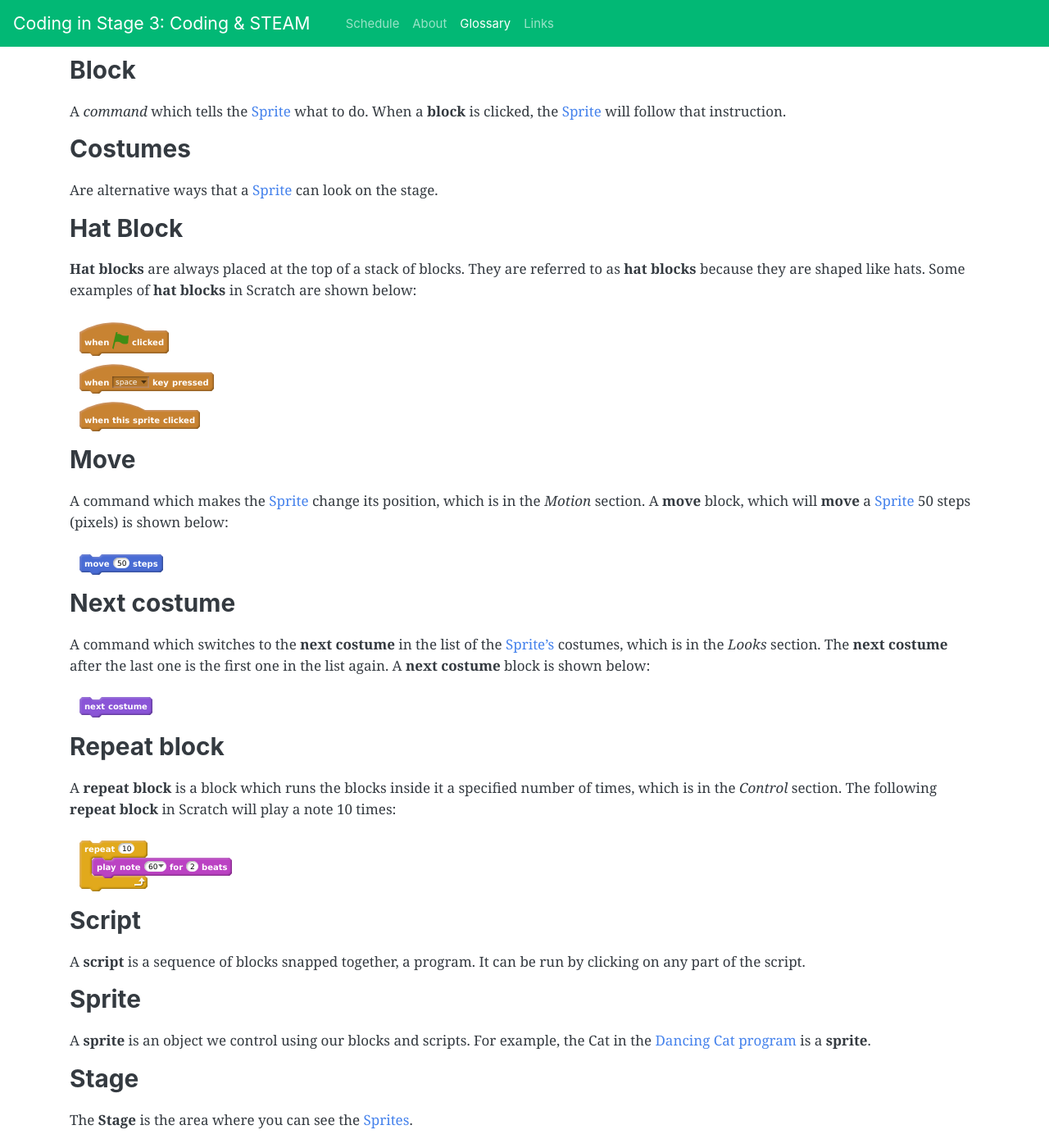
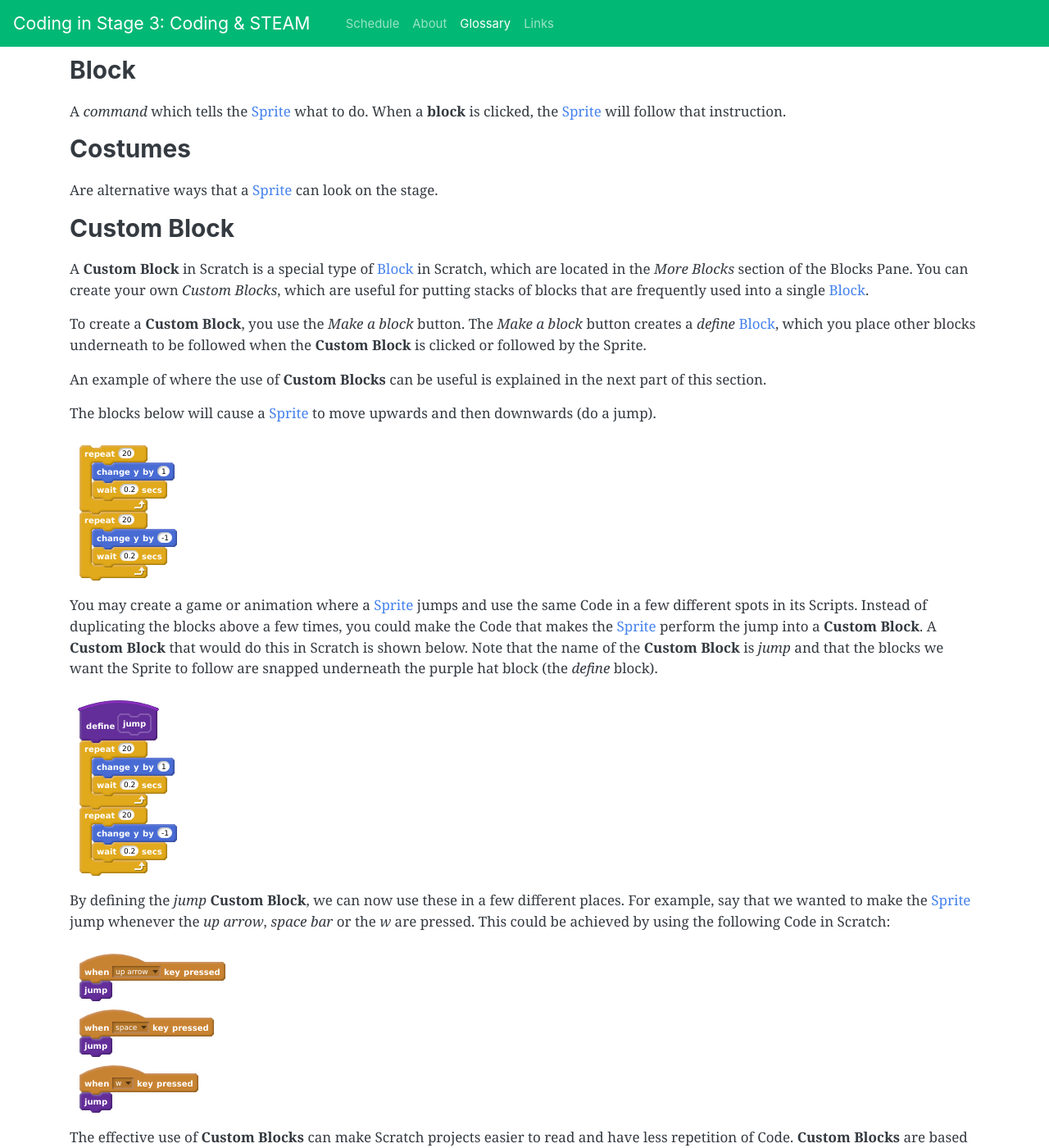
Before and after one commit to cs4s/2018, a Jekyll site: the page built from steam/glossary/index.md, in a window 1280 px wide and 1400 px high, scrolled down 12187 px. Shown: the whole window at 82% size. Built offline with Jekyll 4.4.1, drawn with Linux system fonts in a browser that asks for light colours; some of the changed text lies outside the part shown.

```diff
--- a/steam/glossary/index.md
+++ b/steam/glossary/index.md
@@ -541,6 +541,73 @@
 
 Are alternative ways that a [Sprite](#sprite) can look on the stage.
 
+### Custom Block
+
+A **Custom Block** in Scratch is a special type of [Block](#block) in Scratch, which are located in the *More Blocks* section of the Blocks Pane.
+You can create your own *Custom Blocks*, which are useful for putting stacks of blocks that are frequently used into a single [Block](#block).
+
+To create a **Custom Block**, you use the *Make a block* button.
+The *Make a block* button creates a *define* [Block](#block), which you place other blocks underneath to be followed when the **Custom Block** is clicked or followed by the Sprite.
+
+An example of where the use of **Custom Blocks** can be useful is explained in the next part of this section.
+
+The blocks below will cause a [Sprite](#sprite) to move upwards and then downwards (do a jump).
+
+~~~
+
+repeat (20)
+	change y by (1)
+	wait (0.2) secs
+end
+repeat (20)
+	change y by (-1)
+	wait (0.2) secs
+end
+
+~~~
+{: .language-scratch}
+
+You may create a game or animation where a [Sprite](#sprite) jumps and use the same Code in a few different spots in its Scripts.
+Instead of duplicating the blocks above a few times, you could make the Code that makes the [Sprite](#sprite) perform the jump into a **Custom Block**.
+A **Custom Block** that would do this in Scratch is shown below.
+Note that the name of the **Custom Block** is *jump* and that the blocks we want the Sprite to follow are snapped underneath the purple hat block (the *define* block).
+
+~~~
+
+define jump
+repeat (20)
+	change y by (1)
+	wait (0.2) secs
+end
+repeat (20)
+	change y by (-1)
+	wait (0.2) secs
+end
+
+~~~
+{: .language-scratch}
+
+By defining the *jump* **Custom Block**, we can now use these in a few different places.
+For example, say that we wanted to make the [Sprite](#sprite) jump whenever the *up arrow*, *space bar* or the *w* are pressed.
+This could be achieved by using the following Code in Scratch:
+
+~~~
+
+when [up arrow v] key pressed
+	jump :: custom
+
+when [space v] key pressed
+	jump :: custom
+
+when [w v] key pressed
+	jump :: custom
+
+~~~
+{: .language-scratch}
+
+The effective use of **Custom Blocks** can make Scratch projects easier to read and have less repetition of Code.
+**Custom Blocks** are based off a concept in [Coding](#coding) called *Procedures* and/or *Functions*, which are important concepts in many Coding languages.
+
 ### Hat Block
 
 **Hat blocks** are always placed at the top of a stack of blocks.
```
Also changed, not shown: steam/week-5/index.md (added, +151 -0 lines).
